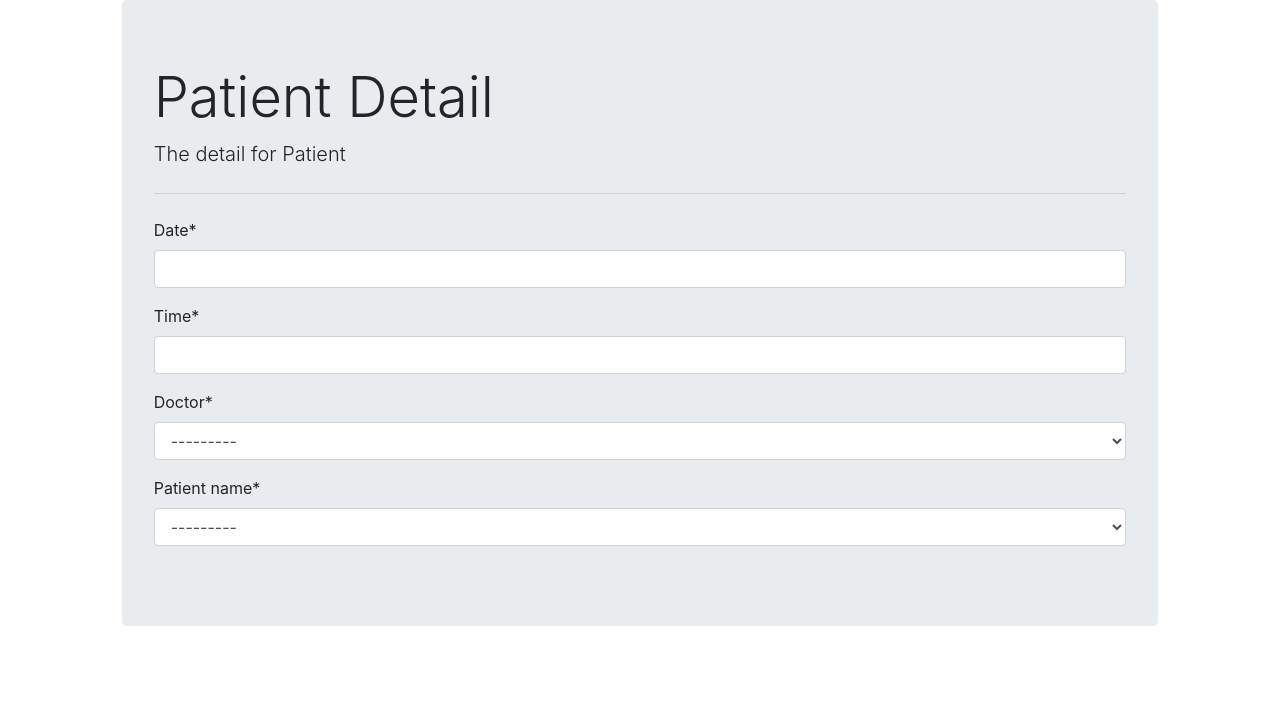
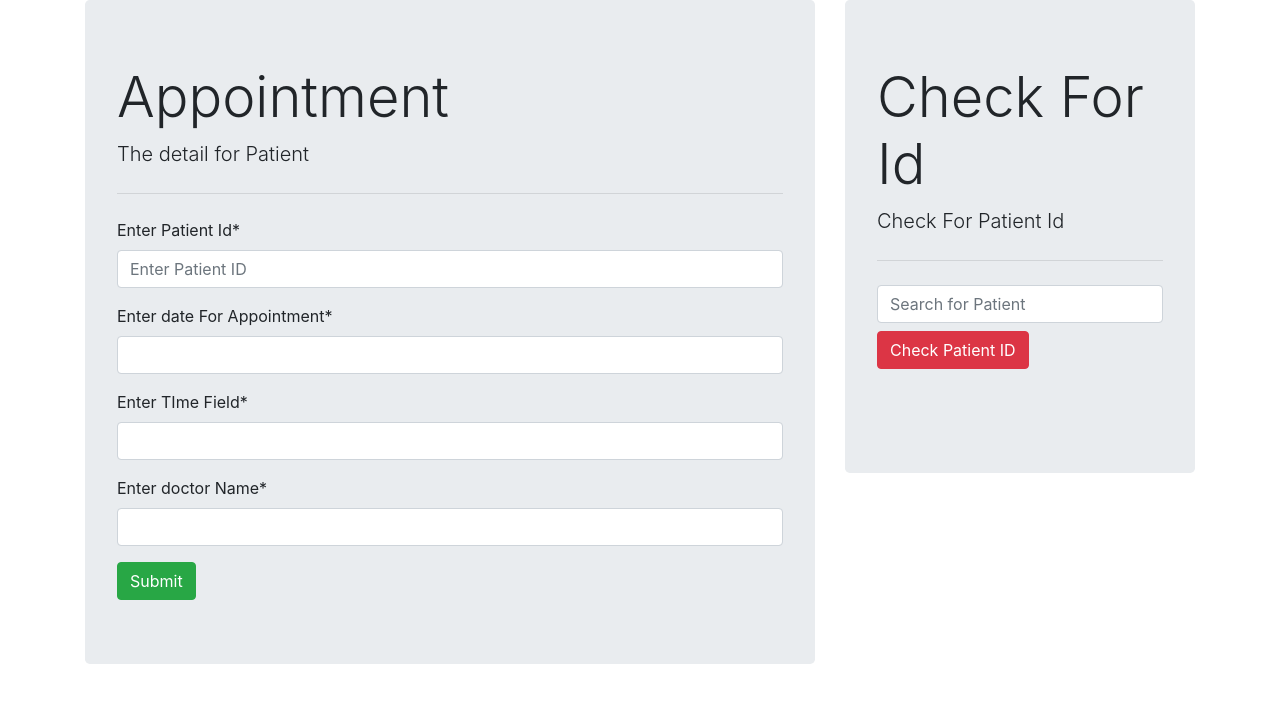
Before and after one commit to yamanraj45/hospitalsystem, a Django app: page /appointment/ in a window 1280 px wide. Shown: the top 703 px of the page. Run offline with Django 3.2, Linux system fonts and the light colour scheme; data comes from the database, SQL or seed files in the repository; some libraries are stand-ins or nearby versions.

Commit message:
appointment to databse remaining

```diff
--- /dev/null
+++ b/doctor/templates/appointment.html
@@ -0,0 +1,87 @@
+{% load crispy_forms_tags %}
+<!DOCTYPE html>
+<html lang="en">
+<head>
+    <meta charset="UTF-8">
+    <meta name="viewport" content="width=device-width, initial-scale=1.0">
+    <title>Document</title>
+    <!-- CSS only -->
+<link rel="stylesheet" href="https://stackpath.bootstrapcdn.com/bootstrap/4.5.0/css/bootstrap.min.css" integrity="sha384-9aIt2nRpC12Uk9gS9baDl411NQApFmC26EwAOH8WgZl5MYYxFfc+NcPb1dKGj7Sk" crossorigin="anonymous">
+<link rel="stylesheet" href="https://cdnjs.cloudflare.com/ajax/libs/font-awesome/4.7.0/css/font-awesome.min.css">
+<!-- JS, Popper.js, and jQuery -->
+<script src="https://code.jquery.com/jquery-3.5.1.slim.min.js" integrity="sha384-DfXdz2htPH0lsSSs5nCTpuj/zy4C+OGpamoFVy38MVBnE+IbbVYUew+OrCXaRkfj" crossorigin="anonymous"></script>
+<script src="https://cdn.jsdelivr.net/npm/popper.js@1.16.0/dist/umd/popper.min.js" integrity="sha384-Q6E9RHvbIyZFJoft+2mJbHaEWldlvI9IOYy5n3zV9zzTtmI3UksdQRVvoxMfooAo" crossorigin="anonymous"></script>
+<script src="https://stackpath.bootstrapcdn.com/bootstrap/4.5.0/js/bootstrap.min.js" integrity="sha384-OgVRvuATP1z7JjHLkuOU7Xw704+h835Lr+6QL9UvYjZE3Ipu6Tp75j7Bh/kR0JKI" crossorigin="anonymous"></script>
+</head>
+<body>
+
+    <div class="container">
+        <div class="row">
+            <div class="col-8">
+                <div class="jumbotron ">
+                    <h1 class="display-4">Appointment</h1>
+                    <p class="lead">The detail for Patient </p>
+                    <hr class="my-4">
+                    <form action="" method="POST">
+                        {% csrf_token %}
+                        {{appointment | crispy}}
+
+                        <div>
+
+                        </div>
+                        <button type="submit" class="btn btn-success">Submit</button>
+                    </form>
+                  </div>
+            </div>
+            <div class="col-4" ml-2>
+                <div class="jumbotron ">
+                    <h1 class="display-4">Check For Id</h1>
+                    <p class="lead">Check For Patient Id </p>
+                    <hr class="my-4">
+                    <form  action="{% url 'checkpatientid' %}" method="GET" class="form-group">
+
+                        <input type="search" autocomplete="off" name='checkpatientid'
+                        value="{{request.GET.checkpatientid}}" class="form-control" placeholder='Search for Patient' >
+                        <button class="btn btn-danger mt-2 mb-4">Check Patient ID</button>
+
+                        <div>
+                            <div>
+
+                                {% for message in messages %}
+                                <div class="row">
+                                    <div class="col-8"> <li style="color: red;"> {{message}} </li></div>
+
+                                </div>
+
+                                {% endfor %}
+                            </div>
+                            {% if found %}
+
+                            {% for founds in found %}
+
+                                <p><b>Patient Id : </b>{{founds.id}}</a> </p>
+                                <p><b>Patient Name : </b> {{founds.name}}</p>
+
+
+                                <p><b>Phone Number : </b>{{founds.phone_number}}</p>
+
+                                <p><b>Patient Doctor : </b>{{founds.doctor}}</p> <br>
+
+                                {% endfor %}
+                            {% endif %}
+
+                        </div>
+                    </div>
+
+
+
+                  </div>
+            </div>
+        </div>
+    </div>
+
+
+
+
+</body>
+</html>
--- a/doctor/urls.py
+++ b/doctor/urls.py
@@ -1,5 +1,6 @@
 from django.urls import path
 from . import views
 urlpatterns=[
-    path('',views.doctor_list,name='doctor_list')
+    path('',views.doctor_list,name='doctor_list'),
+    path('search', views.search, name='checkpatientid')
 ]
--- a/doctor/views.py
+++ b/doctor/views.py
@@ -1,5 +1,10 @@
 from django.shortcuts import render, redirect
 from .forms import DoctorForm
+from patient.forms import AppointmentForm
+from patient.models import detail
+from django.contrib import messages
+from django.db.models import Q
+
 
 def doctor_list(request):
     if request.method == "POST":
@@ -11,3 +16,37 @@
     else:
         form = DoctorForm()
         return render(request,"doctor_form.html",{'forms':form})
+
+
+
+def appointment(request):
+    return render(request, 'appointment.html',{'appointment':AppointmentForm})
+
+
+
+def search(request):
+    if request.method== 'GET':
+        search = request.GET.get('checkpatientid')
+
+
+        if search:
+
+            print(search)
+
+            match = detail.objects.filter(Q(id__exact=search))
+            if match:
+                contextsearch={
+                    'appointment' : AppointmentForm,
+                    'found':match
+                }
+                print(match)
+                print("done")  #working upto here//// the line below is showing error
+                return render(request,'appointment.html',contextsearch)
+            else:
+                print('error')
+                messages.error(request,'No Result Found')
+
+        else:
+            print("donssse")
+            return redirect('checkpatientid')
+    return render(request,'appointment.html',{'appointment':AppointmentForm})
--- a/hosiptalsystem/urls.py
+++ b/hosiptalsystem/urls.py
@@ -19,5 +19,5 @@
 urlpatterns = [
     path('admin/', admin.site.urls),
     path('',include("patient.urls")),
-    path('doctor',include('doctor.urls'))
+    path('doctor/',include('doctor.urls'))
 ]
--- a/patient/forms.py
+++ b/patient/forms.py
@@ -13,8 +13,8 @@
             self.fields['ward_type'].empty_label ="Select Ward Type"
 
 
-class AppointmentForm(forms.ModelForm):
-
-    class Meta:
-        model = appointment
-        fields=('date','time','doctor','patient_name')
+class AppointmentForm(forms.Form):
+    patientId = forms.CharField(label='Enter Patient Id', max_length='15', widget= forms.TextInput(attrs={'placeholder':'Enter Patient ID'}))
+    date = forms.DateField(label='Enter date For Appointment')
+    time = forms.TimeField(label='Enter TIme Field')
+    doctor = forms.CharField(label='Enter doctor Name')
--- a/patient/models.py
+++ b/patient/models.py
@@ -25,9 +25,6 @@
     date = models.DateField()
     time = models.TimeField()
     doctor = models.ForeignKey(DoctorDetail,on_delete=models.CASCADE)
-    patient_name = models.ForeignKey(
-        detail,
-        on_delete=models.CASCADE
-    )
+    patient_name = models.CharField(max_length=50)
     def __str__(self):
         return "%s Appointment With %s on %s in %s " % (self.patient_name, self.doctor, self.date, self.time)
--- a/patient/templates/appointment.html
+++ /dev/null
@@ -1,11 +0,0 @@
-{% extends 'base.html' %}
-{% load crispy_forms_tags %}
-
-{% block content %}
-<form method="POST" >
-    {{form|crispy}}
-
-</form>
-
-
-{% endblock content %}
--- a/patient/templates/homepage.html
+++ b/patient/templates/homepage.html
@@ -22,7 +22,7 @@
       <div class="card-body">
         <h4 class="card-title">Add Patient</h4>
         <p class="card-text">Add Patient to Record Of The Company</p>
-        <a href="{% url 'index' %}" class="btn btn-primary">Click Here</a>
+        <a href="{% url 'form_patient' %}" class="btn btn-primary">Click Here</a>
       </div>
     </div>
 
@@ -34,7 +34,7 @@
         <div class="card-body">
           <h4 class="card-title">List Patient</h4>
           <p class="card-text">Open List of the Patient in The Company</p>
-          <a href="#" class="btn btn-primary">See List</a>
+          <a href="{% url 'list' %}" class="btn btn-primary">See List</a>
         </div>
       </div>
     </div>
@@ -48,7 +48,7 @@
         <div class="card-body">
           <h4 class="card-title">Make Appointment</h4>
           <p class="card-text">Make Appointment of the Patient With the Doctor</p>
-          <a href="#" class="btn btn-primary">Make Appointment</a>
+          <a href="{% url 'appoint' %}" class="btn btn-primary">Make Appointment</a>
         </div>
       </div>
     </div>
--- a/patient/templates/patient_detail.html
+++ b/patient/templates/patient_detail.html
@@ -18,7 +18,7 @@
 <br> <br>
 <hr>
 
-
+<!--
 <div class=''>
     <div class="jumbotron ">
         <h1 class="display-4">Appointment History</h1>
@@ -45,7 +45,7 @@
         <hr class="my-4">
 
       </div>
-</div>
+</div> -->
 
 
 
--- a/patient/urls.py
+++ b/patient/urls.py
@@ -1,13 +1,15 @@
 from django.urls import path
 from . import views
+from doctor import views as dviews
 
 urlpatterns=[
-    path('',views.index,name='index'),
+
+    path('formpatient',views.form_patient,name='form_patient'),
     path('list/',views.patient_list,name='list'),
-    path('<int:id>/',views.index, name='update'),
+    path('<int:id>/',views.form_patient, name='update'),
     path('delete/<int:id>/',views.delete, name='delete'),
     path('patientdetail/<int:id>',views.patient_detail,name='patient_detail'),
     path('search/',views.search,name='search'),
-    path('appointment/',views.appointment, name='appoint'),
-    path('future/',views.futurehomepage,name='homepage')
+    path('appointment/',dviews.appointment, name='appoint'),
+    path('',views.futurehomepage,name='index')
 ]
--- a/patient/views.py
+++ b/patient/views.py
@@ -6,11 +6,7 @@
 from django.contrib import messages
 
 
-def appointment(request):
-    form = AppointmentForm
-    return render(request, 'appointment.html',{'form':form})
-
-def index(request, id=0):
+def form_patient(request, id=0):
     if request.method == "GET":
         if id == 0:
             form = PatientForm()
```
Also changed, not shown: patient/templates/patient_list.html (+10 -5 lines), db.sqlite3, patient/migrations/0002_auto_20200530_2141.py (added), patient/migrations/0003_auto_20200531_1226.py (added).
